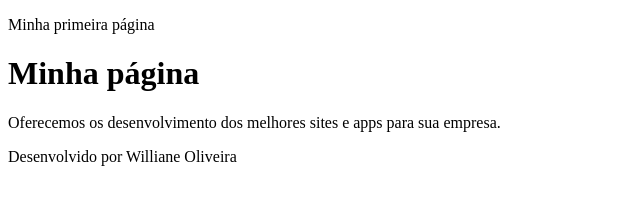
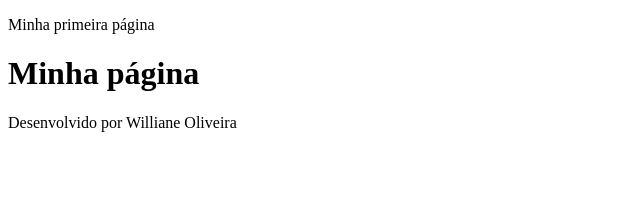
Before and after one commit to LihOliveira/Github, a plain HTML site: page index.html in a window 1280 px wide. Shown: the whole page, without its empty margins (0-640 px from the left). Drawn offline with Linux system fonts and the light colour scheme.

Commit message:
Adicionando estrutura html inicial

```diff
--- a/index.html
+++ b/index.html
@@ -3,8 +3,7 @@
 
     <head>
         <meta charset="UTF-8">
-        <meta name=>
-        <title> Minha página </title>
+        <title> Curso de Github </title>
     </head>
 
     <body>
@@ -12,10 +11,6 @@
 
         <header>
             <h1> Minha página </h1>
-            <p>
-                Oferecemos os desenvolvimento dos
-                melhores sites e apps para sua empresa.
-            </p>
         </header>
 
         <footer>
```
